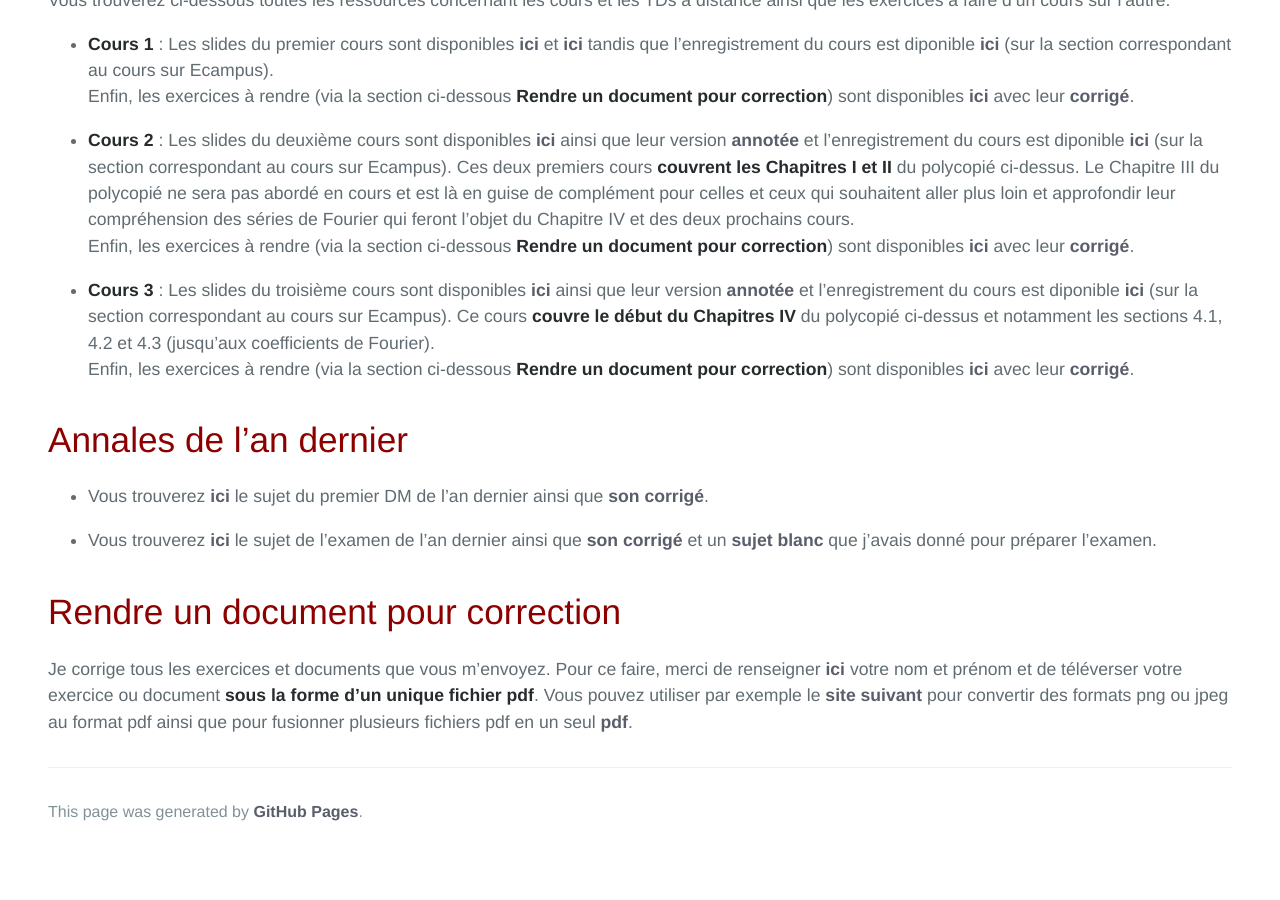
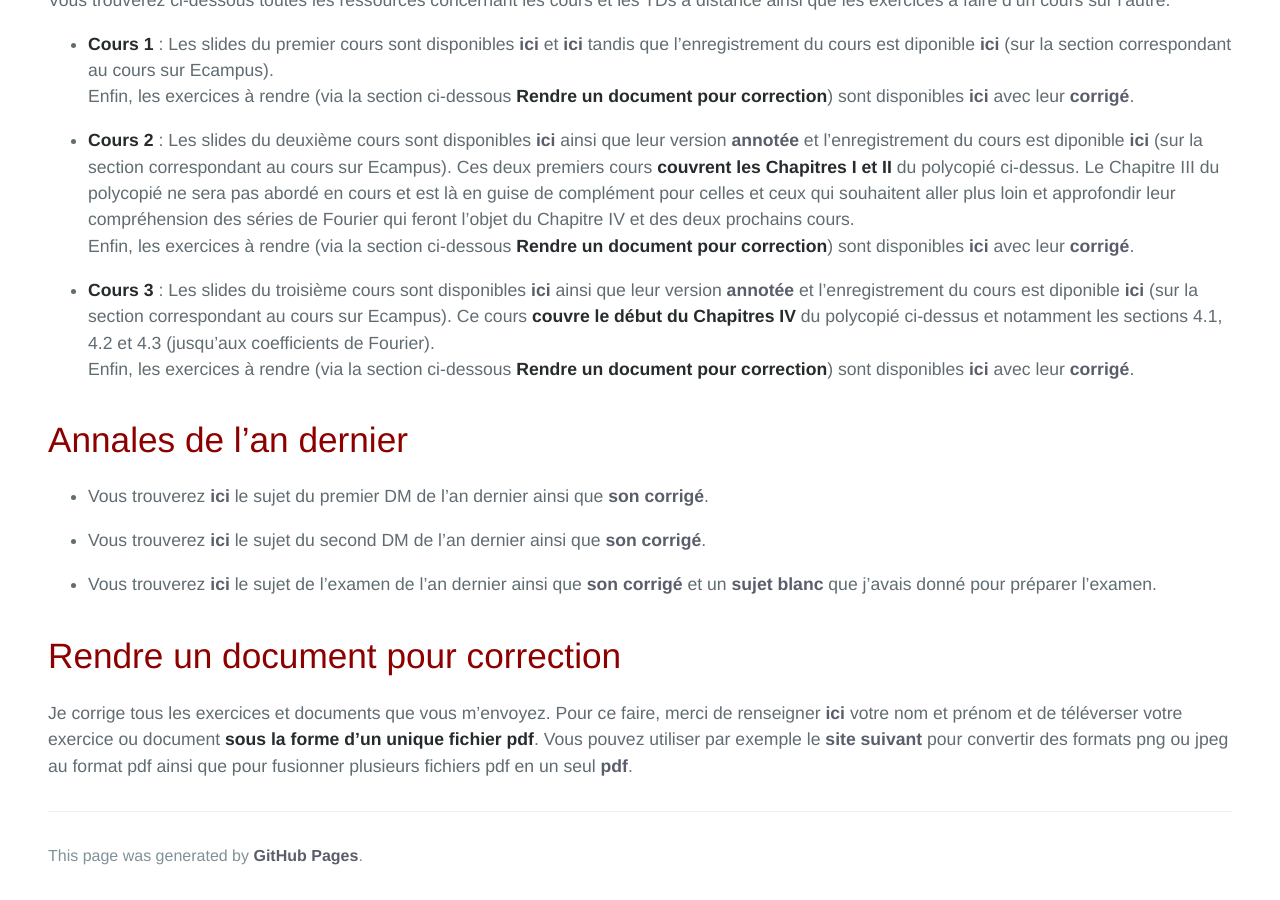
Before and after one commit to KevinDestagnol/algebre.github.io, a Jekyll site: the page built from index.md, in a window 1280 px wide and 900 px high, scrolled down 1224 px. Built offline with Jekyll 4.4.1, drawn with Linux system fonts in a browser that asks for light colours; some web fonts are replaced; our own code applies the rules of GitHub Pages for plain Markdown files; before the commit the page ends 2080 px from its top, so only the background shows below that.

Commit message:
Update index.md

```diff
--- a/index.md
+++ b/index.md
@@ -27,6 +27,8 @@ Enfin, les exercices à rendre (via la section ci-dessous **Rendre un document p
 
 * Vous trouverez <a href="https://www.imo.universite-paris-saclay.fr/~destagnol/dm1_m254.pdf">ici</a> le sujet du premier DM de l'an dernier ainsi que <a href="https://www.imo.universite-paris-saclay.fr/~destagnol/dm1_m254_corrige.pdf">son corrigé</a>.
 
+* Vous trouverez <a href="dm2_m254.pdf">ici</a> le sujet du second DM de l'an dernier ainsi que <a href="dm2_m254_correction.pdf">son corrigé</a>.
+
 * Vous trouverez <a href="examen_m254_2020.pdf">ici</a> le sujet de l'examen de l'an dernier ainsi que <a href="examen_m254_2020_corrige.pdf">son corrigé</a> et un <a href="https://www.imo.universite-paris-saclay.fr/~destagnol/sujet_blanc_m254.pdf">sujet blanc</a> que j'avais donné pour préparer l'examen.
 
 # Rendre un document pour correction
```
